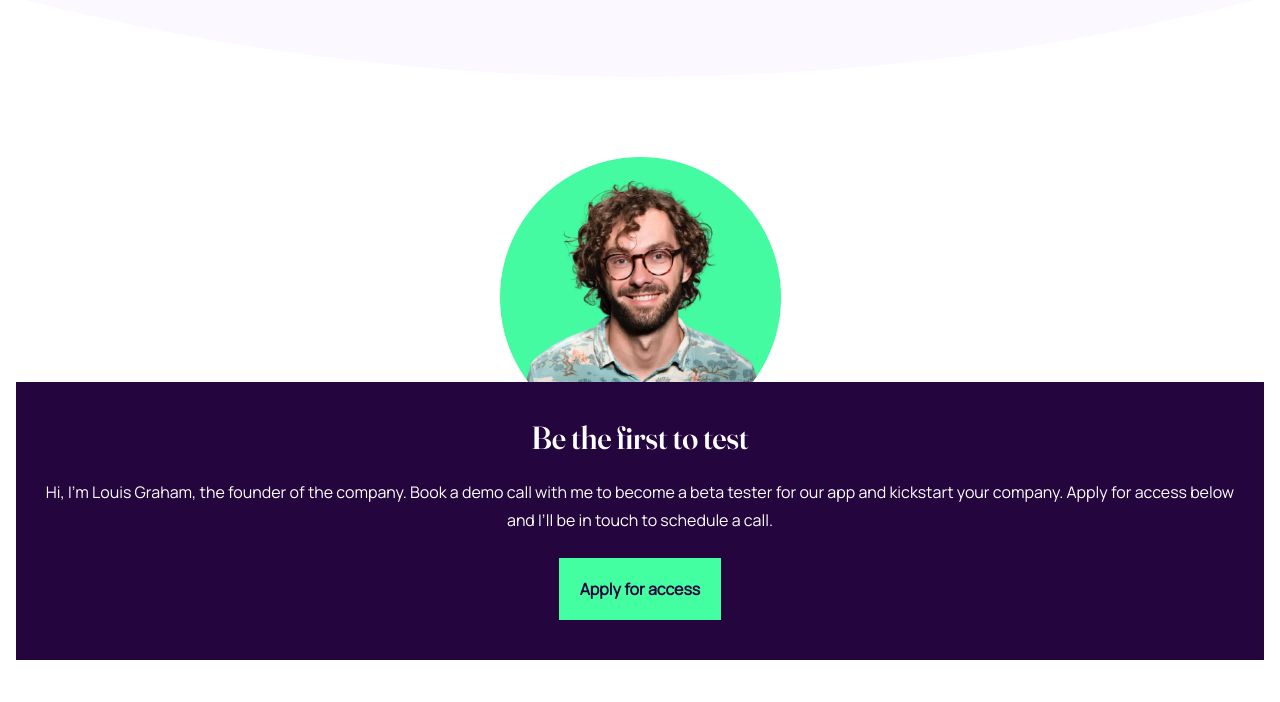
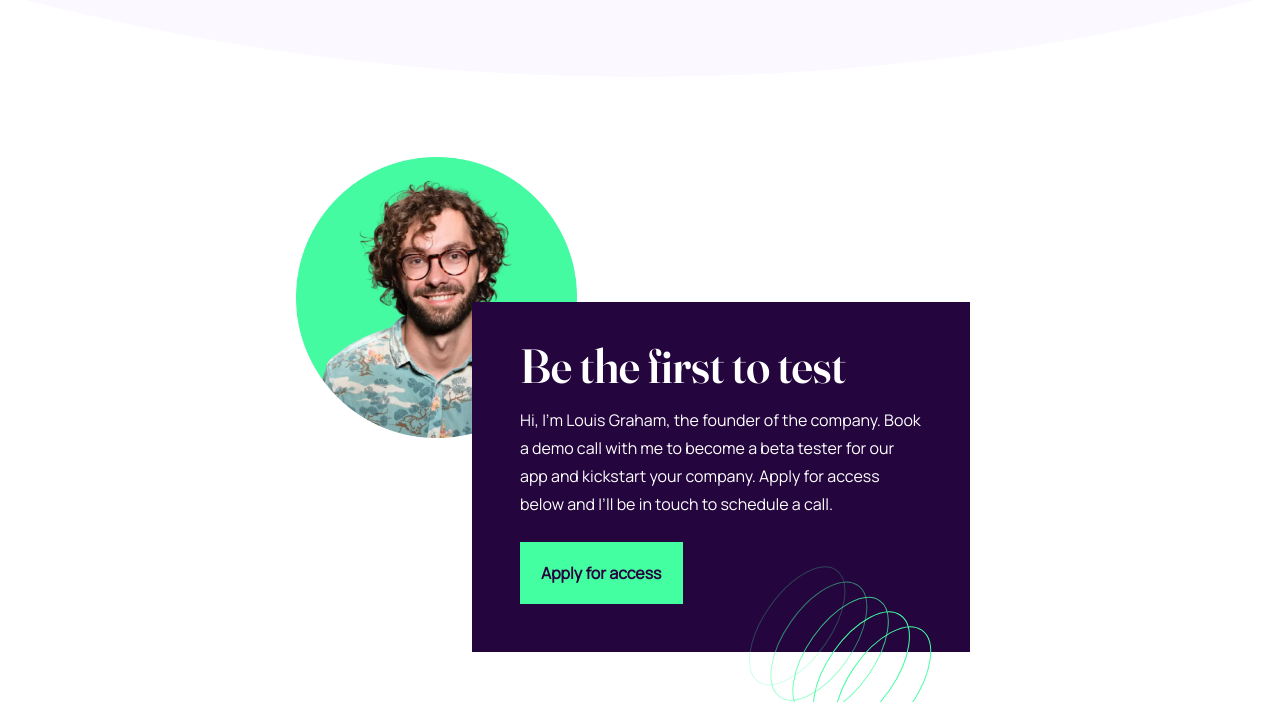
Before and after one commit to Allandrow/FEM-Workit_landing_page, a website: page index.html in a window 1280 px wide. Shown: the part 1185-1887 px from the top of the page. Drawn offline with Linux system fonts and the light colour scheme.

Commit message:
:iphone: Tablet: Style founder article

```diff
--- a/index.html
+++ b/index.html
@@ -70,7 +70,11 @@
         </li>
       </ul>
       <section class="founder">
-        <img src="./assets/images/image-founder.webp" alt="founder's picture" />
+        <img
+          src="./assets/images/image-founder.webp"
+          alt="founder's picture"
+          class="founder-img"
+        />
         <article>
           <h3>Be the first to test</h3>
           <p>
@@ -81,6 +85,7 @@
           </p>
           <a href="#" class="button">Apply for access</a>
         </article>
+        <img src="assets/images/bg-pattern-3.svg" role="presentation" />
       </section>
     </main>
     <footer>
--- a/style.css
+++ b/style.css
@@ -219,7 +219,7 @@ img[role='presentation'] {
   justify-items: center;
 }
 
-.founder img {
+.founder-img {
   width: 281px;
 }
 
@@ -296,6 +296,39 @@ footer ul {
     max-width: 50ch;
     line-height: 1.75rem;
   }
+
+  .founder {
+    justify-items: start;
+    padding: 5rem 2.5rem 0;
+    position: relative;
+    width: 768px;
+    margin: auto;
+  }
+
+  .founder article {
+    margin: -8.5rem 0 0 11rem;
+    text-align: left;
+    justify-items: start;
+    padding: 3rem;
+  }
+
+  .founder article h3 {
+    font-size: 3rem;
+  }
+
+  .founder p {
+    max-width: 402px;
+  }
+
+  .founder img[role='presentation'] {
+    position: absolute;
+    bottom: -110px;
+    left: calc(50% + 90px);
+  }
+
+  footer {
+    margin-top: 3rem;
+  }
 }
 
 @media screen and (min-width: 1440px) {
```
